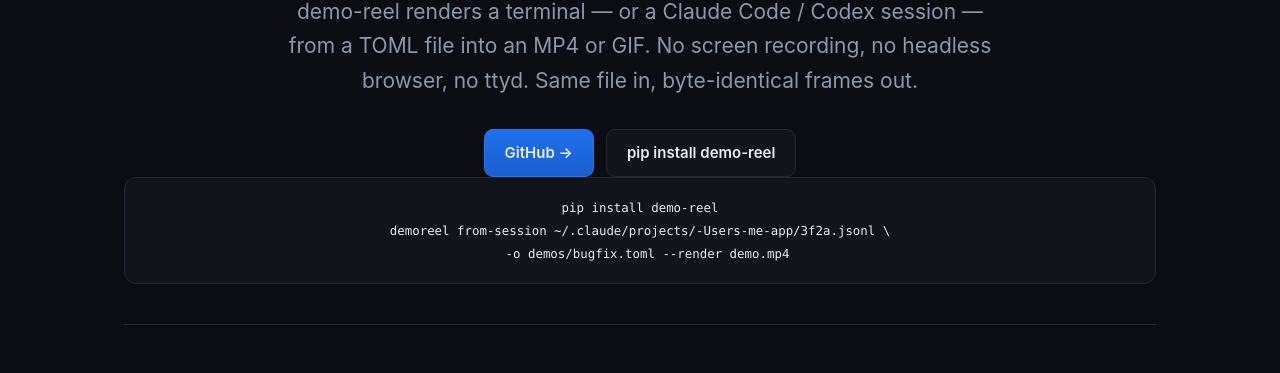
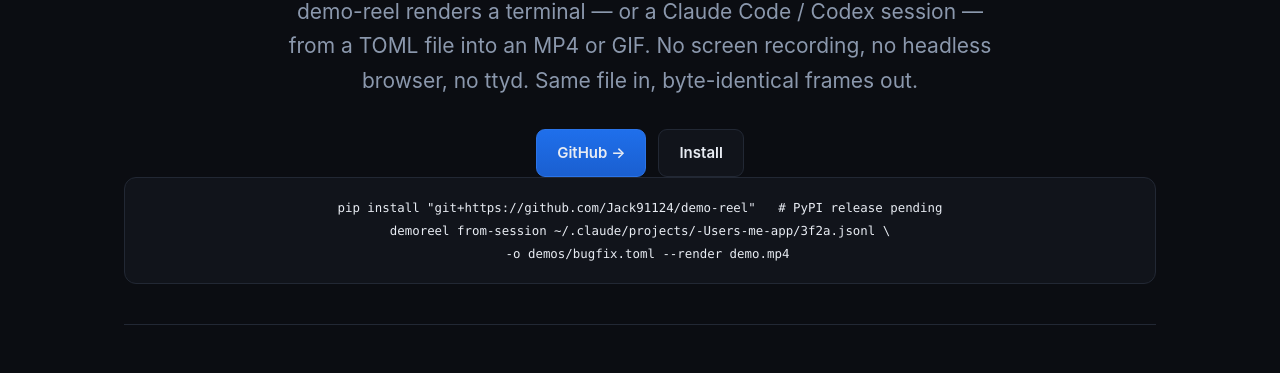
Before and after one commit to Jack91124/demo-reel, a plain HTML site: page docs/index.html in a window 1280 px wide. Shown: the part 239-612 px from the top of the page. Drawn offline with Linux system fonts and the light colour scheme.

Commit message:
docs: landing page, social card, git-install instructions

```diff
--- a/docs/index.html
+++ b/docs/index.html
@@ -56,9 +56,9 @@
   No screen recording, no headless browser, no ttyd. Same file in, byte-identical frames out.</p>
   <div class="cta">
     <a class="btn primary" href="https://github.com/Jack91124/demo-reel">GitHub →</a>
-    <a class="btn" href="#install">pip install demo-reel</a>
+    <a class="btn" href="#install">Install</a>
   </div>
-  <pre><code>pip install demo-reel
+  <pre><code>pip install "git+https://github.com/Jack91124/demo-reel"   # PyPI release pending
 demoreel from-session ~/.claude/projects/-Users-me-app/3f2a.jsonl \
   -o demos/bugfix.toml --render demo.mp4</code></pre>
 </header>
@@ -108,8 +108,10 @@ demoreel from-session ~/.claude/projects/-Users-me-app/3f2a.jsonl \
 # Ubuntu/Debian  sudo apt install ffmpeg
 # Windows        winget install Gyan.FFmpeg
 
-pip install demo-reel
+pip install "git+https://github.com/Jack91124/demo-reel"
 demoreel --help</code></pre>
+  <p class="lede" style="margin-top:20px">0.1.0 is installed from git while the PyPI name is being registered —
+  the <code>demo-reel</code> name is reserved, the upload needs a token the maintainer holds.</p>
 </section>
 
 <section>
@@ -148,7 +150,7 @@ text = "The decoder ignores exp. I will reject tokens whose exp is in the past."
   <span class="pill">MIT</span>
   <span class="pill">Python 3.11+</span>
   <span class="pill">39 offline tests</span>
-  <p style="margin-top:16px"><a href="https://github.com/Jack91124/demo-reel">github.com/Jack91124/demo-reel</a></p>
+  <p style="margin-top:16px"><a href="https://github.com/Jack91124/demo-reel">github.com/Jack91124/demo-reel</a> · <a href="https://jack91124.github.io/demo-reel/">this page</a></p>
 </footer>
 </div>
 </body>
```
Also changed, not shown: docs/og.png (added), 1 other file.
